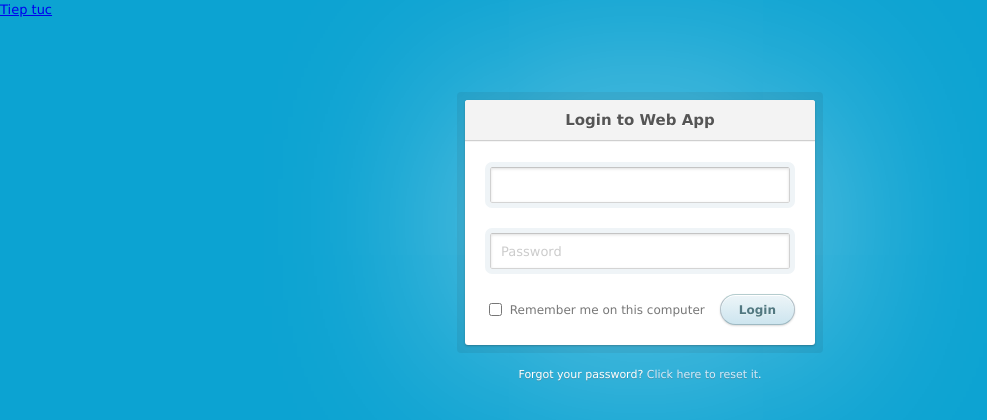
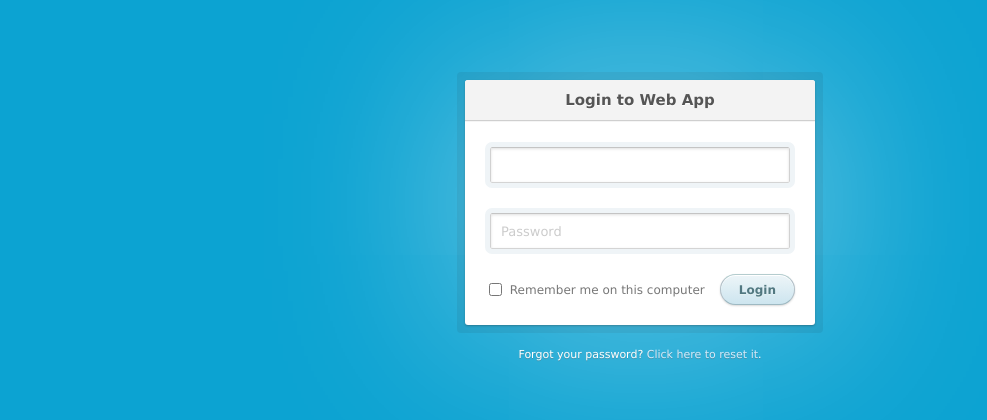
Before and after one commit to ngoclt58/CanMua, a PHP site: page /register.php in a window 1280 px wide. Shown: the top 420 px of the page, without its empty margins (0-987 px from the left). Run offline with PHP 8.4, Linux system fonts and the light colour scheme; data that the repository does not hold is empty.

Commit message:
sửa register

```diff
--- a/form/register.php
+++ b/form/register.php
@@ -28,7 +28,7 @@
 		mysqli_query($conn,"INSERT INTO account (firstname,lastname,email,password) VALUES ('$firstname','$lastname','$email','$password')");
 		mysqli_close($conn);
 	?>
- 	<a href="../form/index.html?e=<?php echo $email?>"> Tiep tuc </a>
+
 <section class="container">
     <div class="login">
       <h1>Login to Web App</h1>
```
